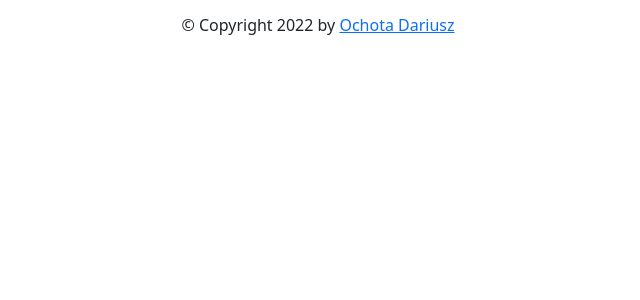
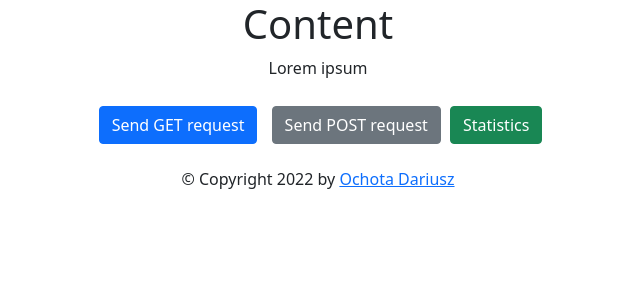
Before and after one commit to OchotaDariusz/request-counter, a Flask app: page / in a window 1280 px wide. Shown: the top 300 px of the page, without its empty margins (322-962 px from the left). Run offline with Flask 2, Linux system fonts and the light colour scheme.

Commit message:
Added GET, POST, DELETE and PUT requests counter

```diff
--- a/server.py
+++ b/server.py
@@ -1,16 +1,39 @@
-from flask import Flask, request, render_template
+from flask import Flask, request, render_template, redirect
 
 app = Flask(__name__)
+
+request_get = 0
+request_post = 0
+request_delete = 0
+request_put = 0
 
 
 @app.route('/')
 def index():
-    return render_template('base.html')
+    return render_template('index.html')
 
 
-@app.route('/child')
-def child():
-    return render_template('child.html')
+@app.route('/request-counter', methods=('GET', 'POST', 'DELETE', 'PUT'))
+def request_counter():
+    global request_get, request_post, request_delete, request_put
+    if request.method == 'POST':
+        request_post += 1
+    if request.method == 'DELETE':
+        request_delete += 1
+    if request.method == 'PUT':
+        request_put += 1
+    else:
+        request_get += 1
+    return redirect('/')
+
+
+@app.route('/statistics')
+def statistics():
+    return render_template('stats.html',
+                           request_get=request_get,
+                           request_post=request_post,
+                           request_delete=request_delete,
+                           request_put=request_put)
 
 
 if __name__ == '__main__':
--- a/static/css/style.css
+++ b/static/css/style.css
@@ -11,3 +11,7 @@ form {
     display: inline-block;
     margin: 10px 5px;
 }
+
+.footer-nav {
+    margin: 2% auto;
+}
```
Also changed, not shown: templates/stats.html (+9 -2 lines).
